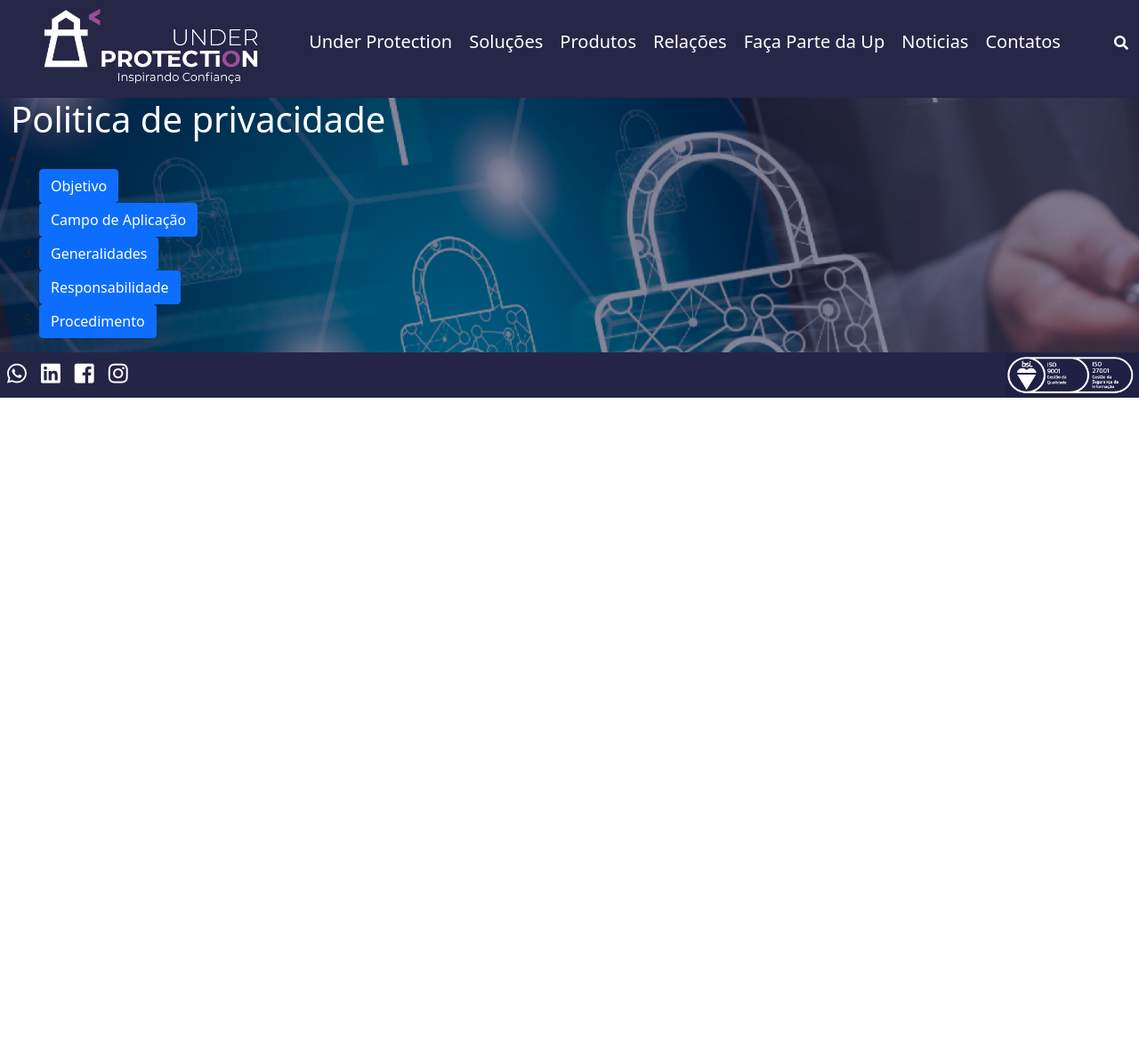
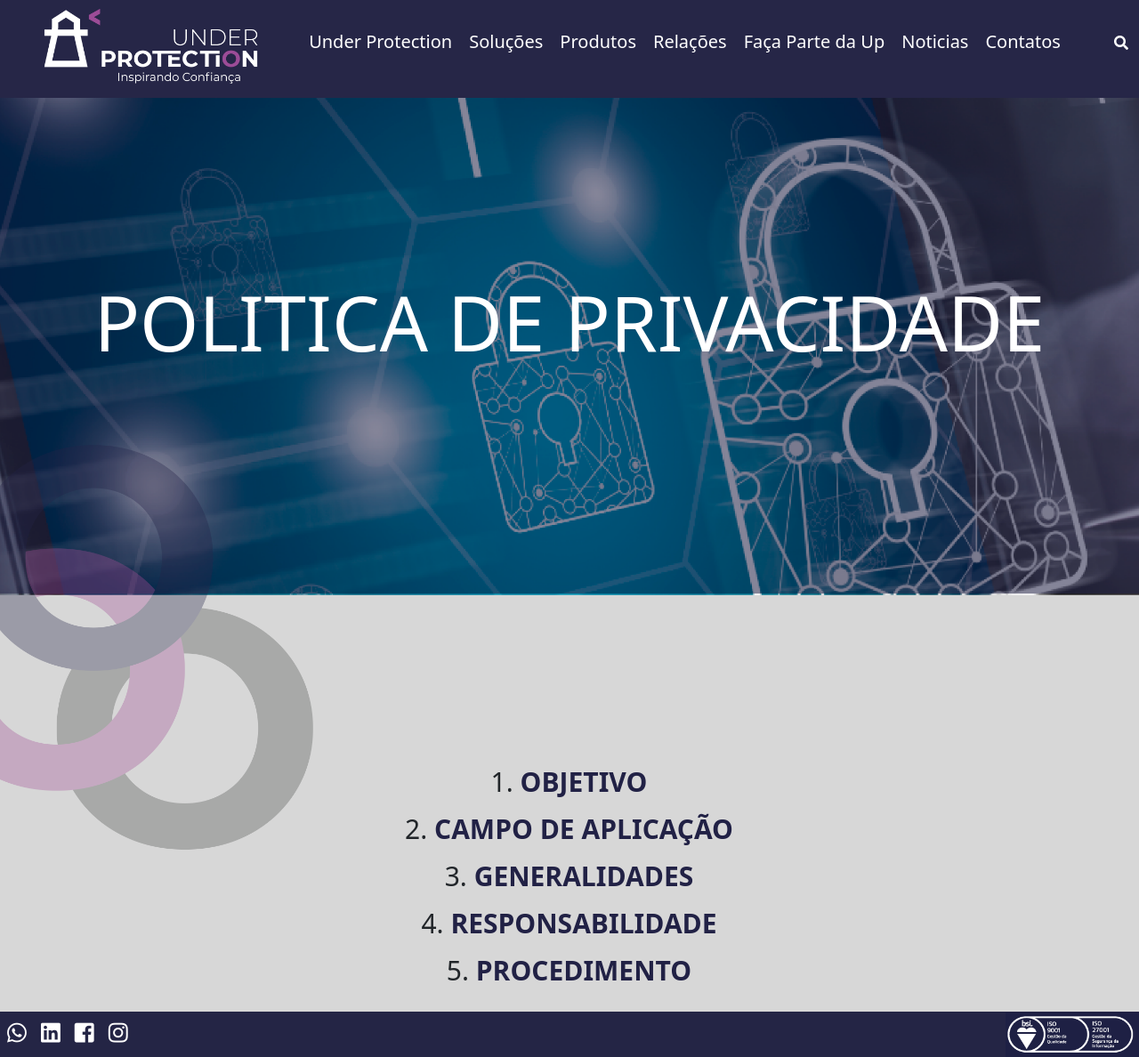
Before and after one commit to ysouza336/karolkaape, a PHP site: page /politica.php in a window 1280 px wide. Shown: the whole page at 89% size. Before the commit the page ends 447 px from the top, so only its background shows below. Run offline with PHP 8.4, Linux system fonts and the light colour scheme.

Commit message:
politica

```diff
--- a/politica.php
+++ b/politica.php
@@ -5,7 +5,7 @@
 <main>
     <div class="container-fluid">
         <div class="row politica-privacidade">
-            <div class="col-12">
+            <div class="col-12 d-flex justify-content-center text-politica">
                 <h1 class="text-white">Politica de privacidade</h1>
             </div>
             <div class="col-12 d-none">
@@ -18,25 +18,23 @@
                 <h1 class="text-uppercase">Politica de privacidade</h1>
             </div>
             <div class="col-12 conteudo-politica">
-                <li>
                 <ol>
-                        <li class="menu-principal-item"><a class="btn btn-primary" data-bs-toggle="collapse" href="#objetivo" role="button" aria-expanded="false" aria-controls="collapseExample">Objetivo</a>
-                            <ul class="collapse" id="objetivo"><li>teste</li></ul>
+                    <li class="politica-item mb-2"><a class="" data-bs-toggle="collapse" href="#objetivo" role="button" aria-expanded="false" aria-controls="collapseExample">Objetivo</a>
+                        <ul class="collapse mb-2" id="objetivo"><li>Lorem Ipsum is simply dummy text of the printing and typesetting industry. Lorem Ipsum has been the industry's standard dummy text ever since the 1500s, when an unknown printer took a galley of type and scrambled it to make a type specimen book.</li></ul>
                     </li>
-                        <li class="menu-principal-item"><a class="btn btn-primary" data-bs-toggle="collapse" href="#campo" role="button" aria-expanded="false" aria-controls="collapseExample">Campo de Aplicação</a>
-                            <ul class="collapse" id="campo"><li>teste</li></ul>
+                    <li class="politica-item mb-2"><a class="" data-bs-toggle="collapse" href="#campo" role="button" aria-expanded="false" aria-controls="collapseExample">Campo de Aplicação</a>
+                        <ul class="collapse mb-2" id="campo"><li>Lorem Ipsum is simply dummy text of the printing and typesetting industry. Lorem Ipsum has been the industry's standard dummy text ever since the 1500s, when an unknown printer took a galley of type and scrambled it to make a type specimen book.</li></ul>
                     </li>
-                        <li class="menu-principal-item"><a class="btn btn-primary" data-bs-toggle="collapse" href="#generalidades" role="button" aria-expanded="false" aria-controls="collapseExample">Generalidades</a>
-                            <ul class="collapse" id="generalidades"><li>teste</li></ul>
+                    <li class="politica-item mb-2"><a class="" data-bs-toggle="collapse" href="#generalidades" role="button" aria-expanded="false" aria-controls="collapseExample">Generalidades</a>
+                        <ul class="collapse mb-2" id="generalidades"><li>Lorem Ipsum is simply dummy text of the printing and typesetting industry. Lorem Ipsum has been the industry's standard dummy text ever since the 1500s, when an unknown printer took a galley of type and scrambled it to make a type specimen book.</li></ul>
                     </li>
-                        <li class="menu-principal-item"><a class="btn btn-primary" data-bs-toggle="collapse" href="#responsabilidade" role="button" aria-expanded="false" aria-controls="collapseExample">Responsabilidade</a>
-                            <ul class="collapse" id="responsabilidade"><li>teste</li></ul>
+                    <li class="politica-item mb-2"><a class="" data-bs-toggle="collapse" href="#responsabilidade" role="button" aria-expanded="false" aria-controls="collapseExample">Responsabilidade</a>
+                        <ul class="collapse mb-2" id="responsabilidade"><li>Lorem Ipsum is simply dummy text of the printing and typesetting industry. Lorem Ipsum has been the industry's standard dummy text ever since the 1500s, when an unknown printer took a galley of type and scrambled it to make a type specimen book.</li></ul>
                     </li>
-                        <li class="menu-principal-item"><a class="btn btn-primary" data-bs-toggle="collapse" href="#procedimento" role="button" aria-expanded="false" aria-controls="collapseExample">Procedimento</a>
-                            <ul class="collapse" id="procedimento"><li>teste</li></ul>
+                    <li class="politica-item mb-2"><a class="" data-bs-toggle="collapse" href="#procedimento" role="button" aria-expanded="false" aria-controls="collapseExample">Procedimento</a>
+                        <ul class="collapse mb-2" id="procedimento"><li>Lorem Ipsum is simply dummy text of the printing and typesetting industry. Lorem Ipsum has been the industry's standard dummy text ever since the 1500s, when an unknown printer took a galley of type and scrambled it to make a type specimen book.</li></ul>
                     </li>
                 </ol>
-                </li>
             </div>
         </div>
     </div>
--- a/sass/pages/politica.scss
+++ b/sass/pages/politica.scss
@@ -2,5 +2,61 @@
     background-image: url(../img/politica.png);
     background-size: cover;
     background-repeat: no-repeat;
-
+    .text-politica{
+        h1{
+            margin-top: 40%;
+            font-size: 35px;
+            text-transform: uppercase;
+            text-align: center;
+        }
+    }
+    .conteudo-politica{
+        margin-top: 74%;
+        .politica-item{
+            a{
+                color:#212145;
+                text-decoration: none;
+                font-weight: bold;
+                text-transform: uppercase;
+            }
+            ul{
+                li{
+                    list-style: none;
+                }
+            }
+        }
+    }
 }
+@media(min-width:768px){
+    .politica-privacidade{
+        .conteudo-politica{
+            margin-top: 24%;
+            ol{
+                display: flex;
+                flex-direction: column;
+                align-items: center;
+            }
+        }
+        .text-politica{
+            h1{
+                margin-top: 16%;
+            }
+        }
+    }
+}
+@media(min-width:992px){
+    .politica-privacidade{
+        .conteudo-politica{
+            margin-top: 34%;
+            ol{
+                font-size: 30px;
+            }
+        }
+        .text-politica{
+            h1{
+                margin-top: 16%;
+                font-size: 85px;
+            }
+        }
+    }
+}
```
Also changed, not shown: css/style.css. Lines whose indentation alone changed are shown as unchanged.
